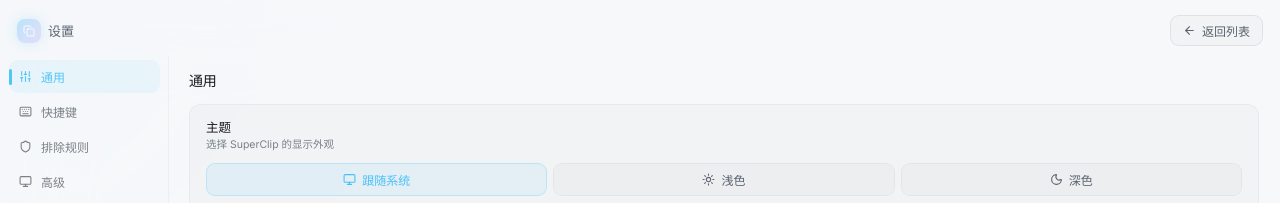
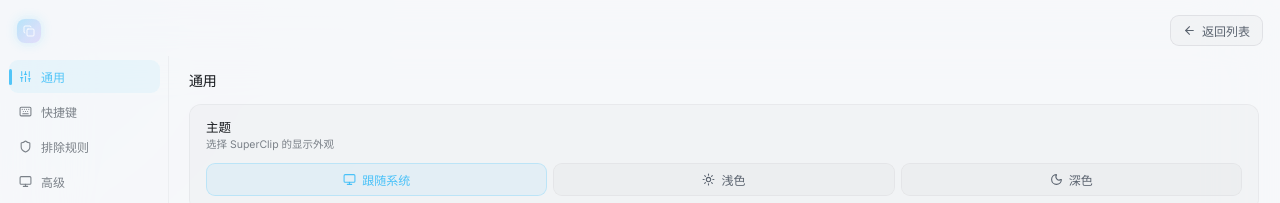
Before and after one commit to MuJianxuan/SuperClip, a React (Vite) app: page / in a window 1280 px wide. Both pictures are taken after a click on the button 1248 px from the left and 31 px from the top of the page. Shown: the top 203 px of the page. Built offline with nearby package versions, Linux system fonts and the light colour scheme.

Commit message:
简化设置头部，移除「设置」标题文字

```diff
--- a/src/components/settings-shell.tsx
+++ b/src/components/settings-shell.tsx
@@ -856,7 +856,6 @@ export function SettingsShell({
             >
               <Copy className="h-3 w-3 text-white/85" />
             </div>
-            <span className="text-[13px] font-semibold text-[var(--text-secondary)]">设置</span>
           </div>
 
           <div className="flex-1" />
```
